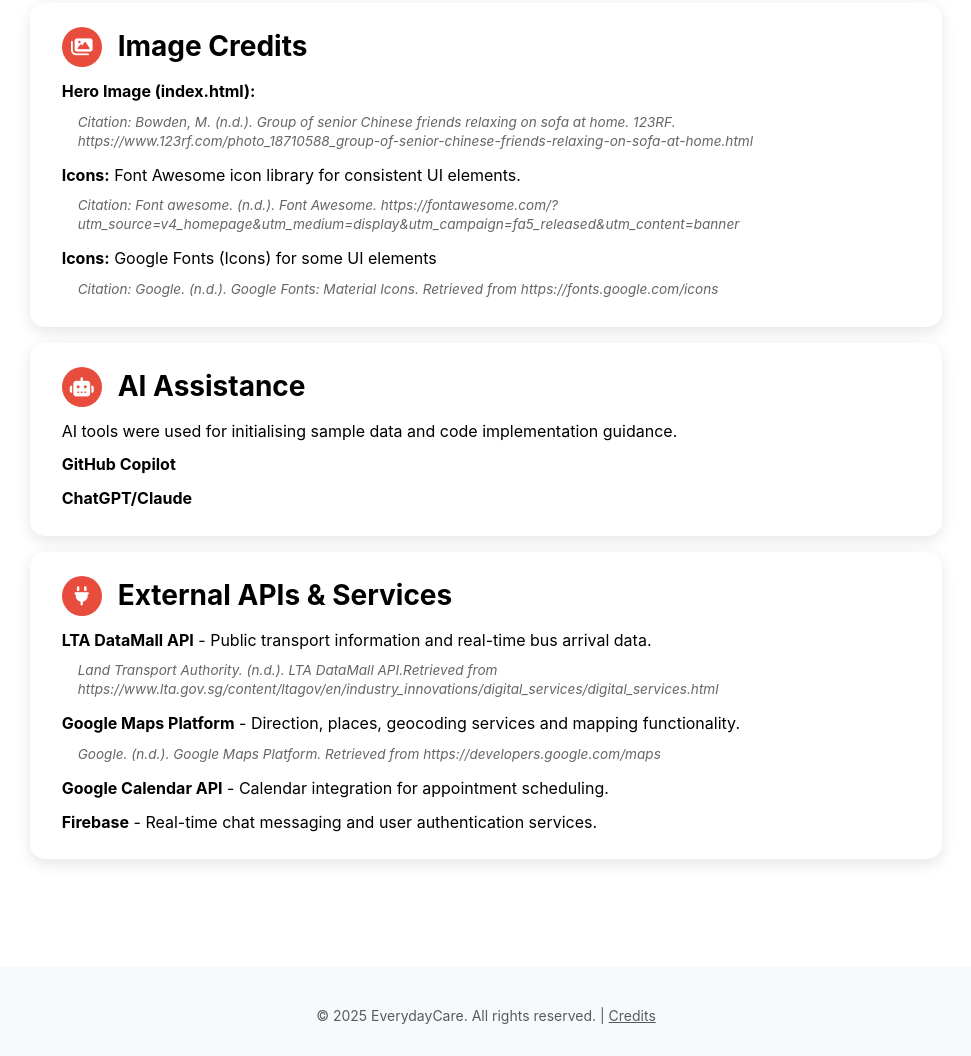
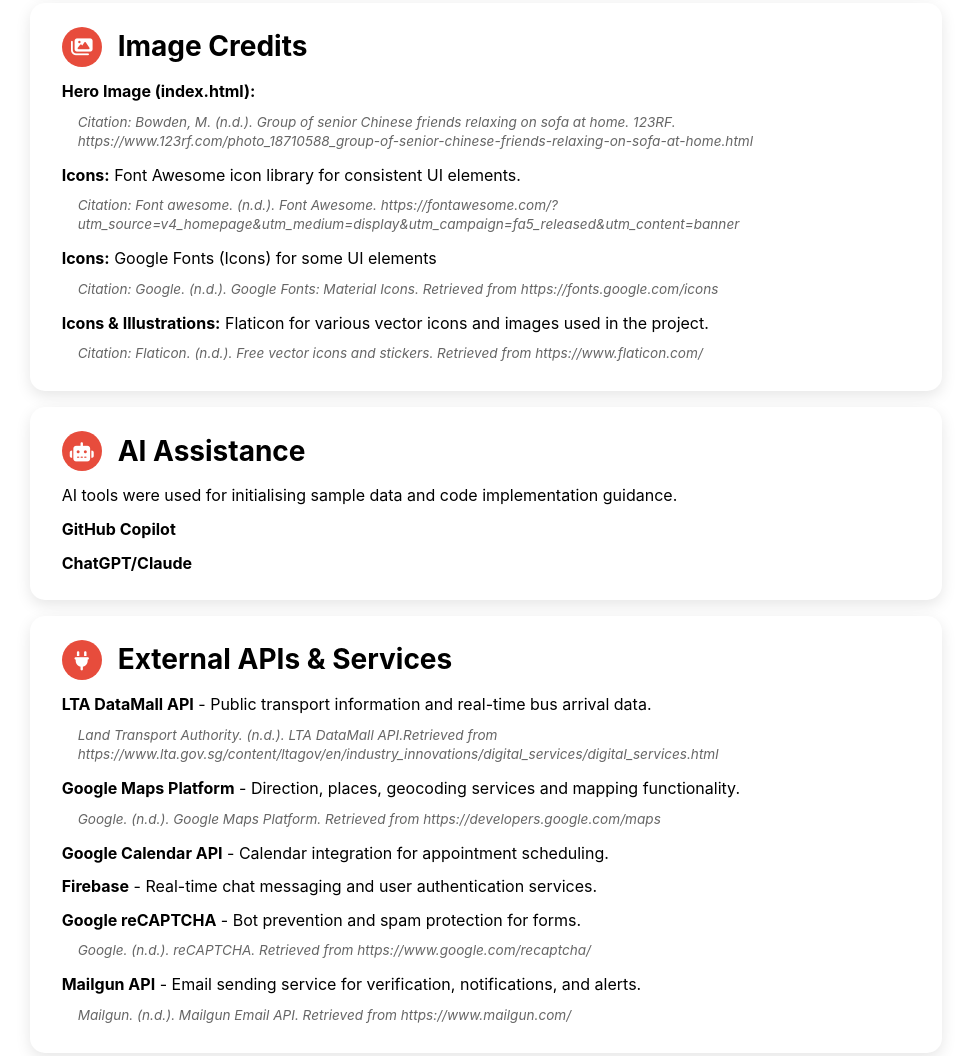
Before and after one commit to AsyiraFitri/BED2025Apr_P02_T2, a website: page public/credit.html in a window 1280 px wide. Shown: the part 559-1615 px from the top of the page, without its empty margins (154-1125 px from the left). Drawn offline with nearby package versions, Linux system fonts and the light colour scheme.

Commit message:
added credits

```diff
--- a/public/credit.html
+++ b/public/credit.html
@@ -100,6 +100,9 @@
                         <p><strong>Icons:</strong>  Google Fonts (Icons) for some UI elements</p>
                         <p class="citation"><em>Citation: Google. (n.d.). Google Fonts: Material Icons. Retrieved from https://fonts.google.com/icons</em></p>
 
+                        <p><strong>Icons & Illustrations:</strong> Flaticon for various vector icons and images used in the project.</p>
+                        <p class="citation"><em>Citation: Flaticon. (n.d.). Free vector icons and stickers. Retrieved from https://www.flaticon.com/</em></p>
+
                     </div>
 
                     <!-- AI Assistance -->
@@ -134,6 +137,11 @@
 
                         <p><strong>Firebase</strong> - Real-time chat messaging and user authentication services.</p>
 
+                        <p><strong>Google reCAPTCHA</strong> - Bot prevention and spam protection for forms.</p>
+                        <p class="citation"><em>Google. (n.d.). reCAPTCHA. Retrieved from https://www.google.com/recaptcha/</em></p>
+
+                        <p><strong>Mailgun API</strong> - Email sending service for verification, notifications, and alerts.</p>
+                        <p class="citation"><em>Mailgun. (n.d.). Mailgun Email API. Retrieved from https://www.mailgun.com/</em></p>
                     </div>
                 </div>
             </div>
```
Also changed, not shown: models/authModel.js (+5 -3 lines).
